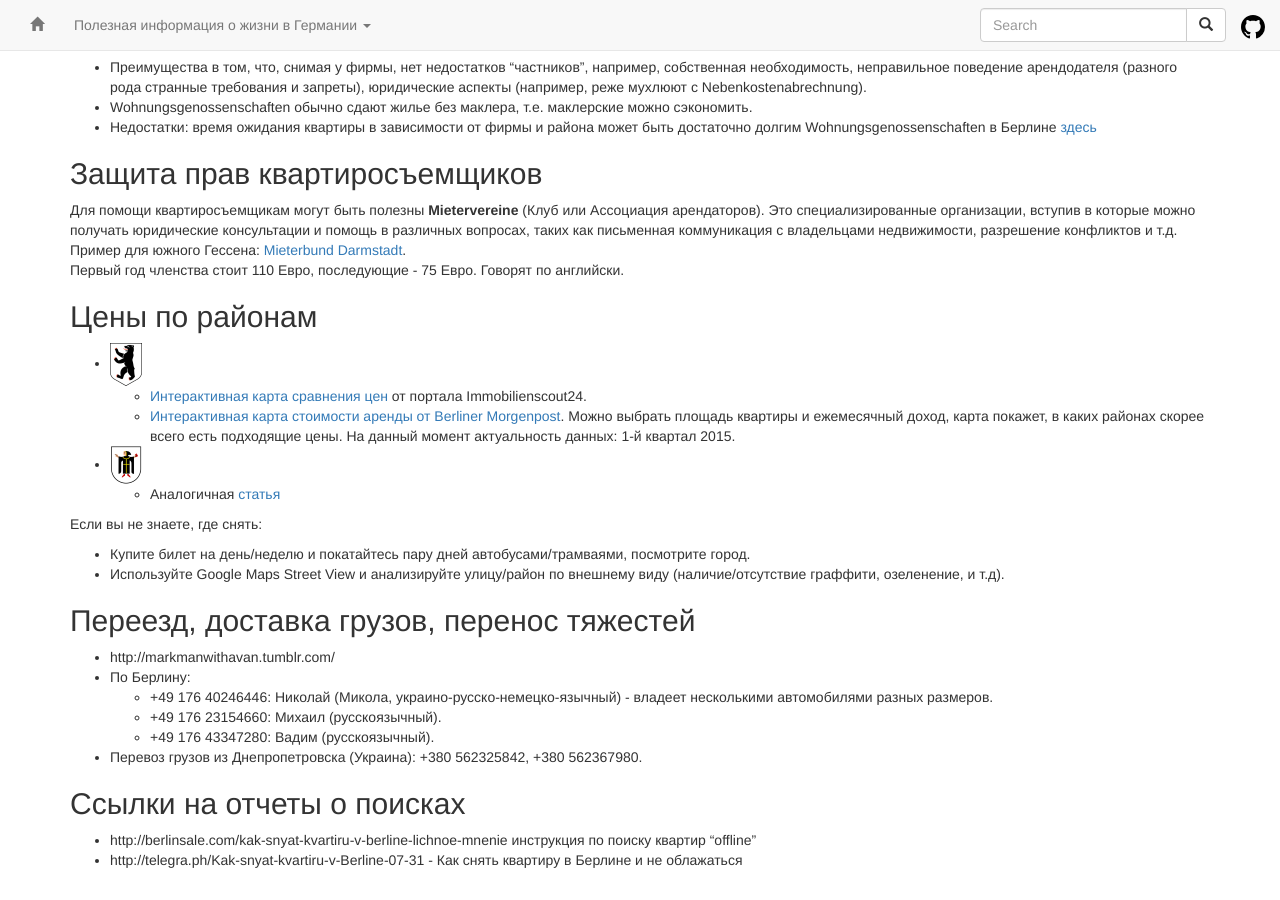
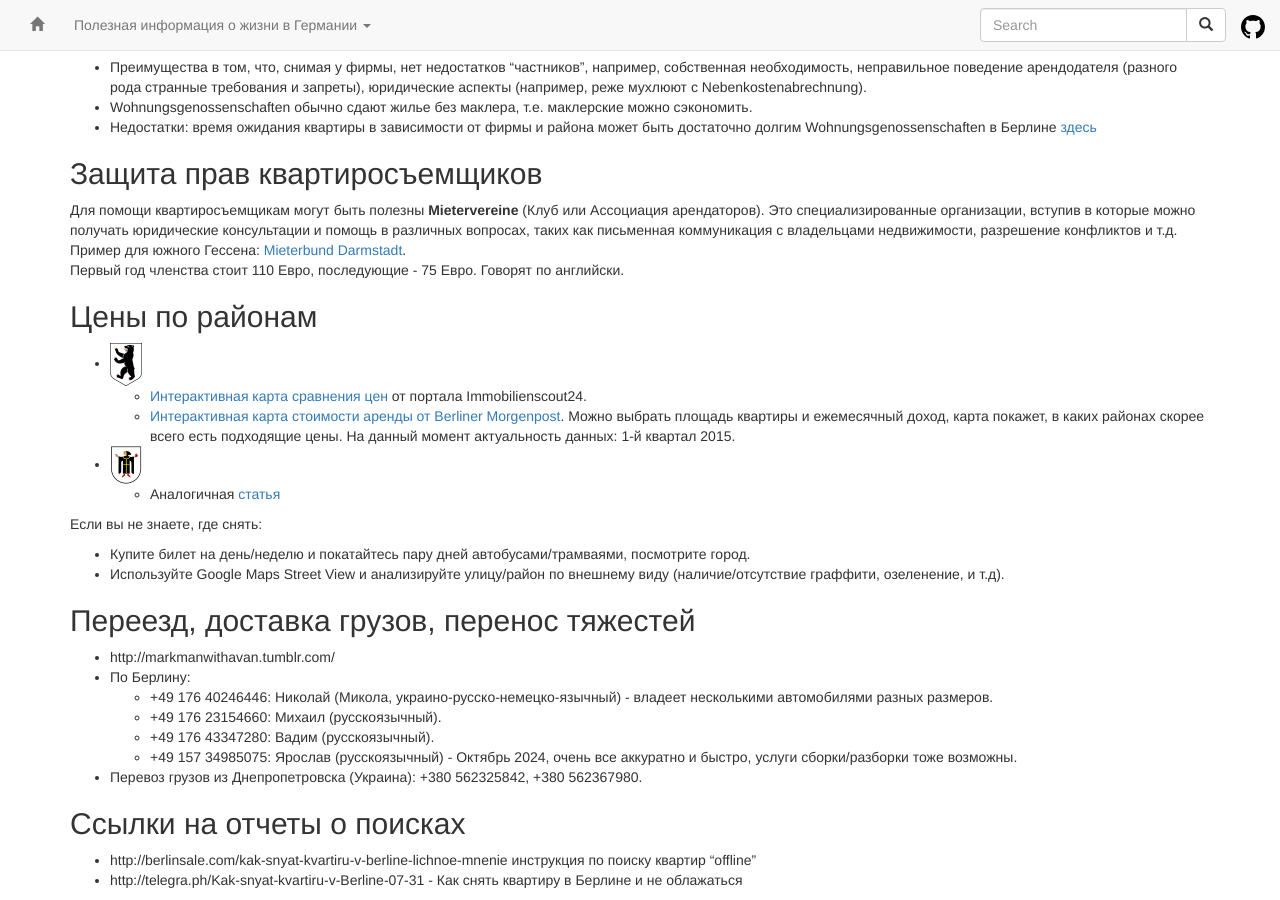
Before and after one commit to ru-de/faq, a Jekyll site: the page built from pages/Квартирный вопрос.md, in a window 1280 px wide and 900 px high, scrolled down 2968 px. Built offline with Jekyll 4.4.1, drawn with Linux system fonts in a browser that asks for light colours; nearby versions of some CDN libraries.

Commit message:
sync github pages

```diff
--- a/pages/Квартирный вопрос.md
+++ b/pages/Квартирный вопрос.md
@@ -121,6 +121,7 @@ SCHUFA - это крупная немецкая организация, кото
   - +49 176 40246446: Николай (Микола, украино-русско-немецко-язычный) - владеет несколькими автомобилями разных размеров.
   - +49 176 23154660: Михаил (русскоязычный).
   - +49 176 43347280: Вадим (русскоязычный).
+  - +49 157 34985075: Ярослав (русскоязычный) - Октябрь 2024, очень все аккуратно и быстро, услуги сборки/разборки тоже возможны.
 - Перевоз грузов из Днепропетровска (Украина): +380 562325842, +380 562367980.
 
 ## Ссылки на отчеты о поисках
```
